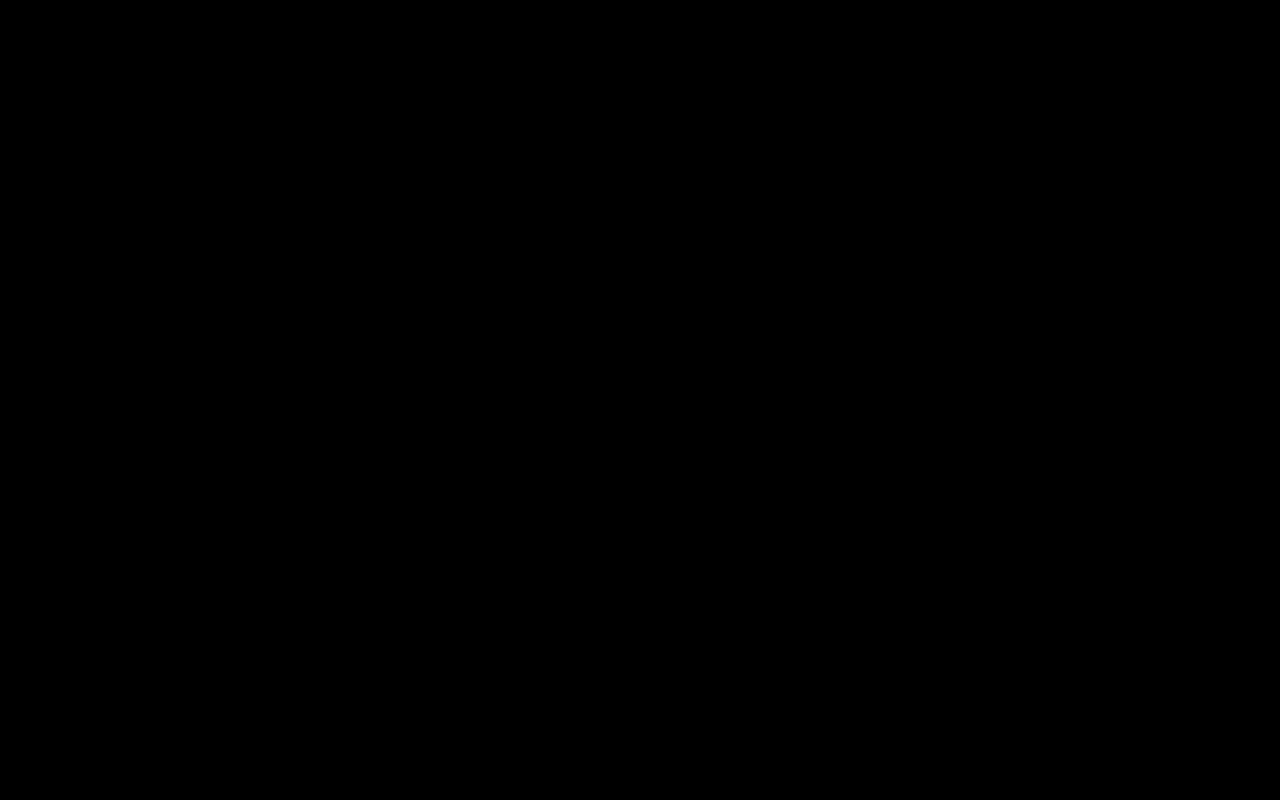
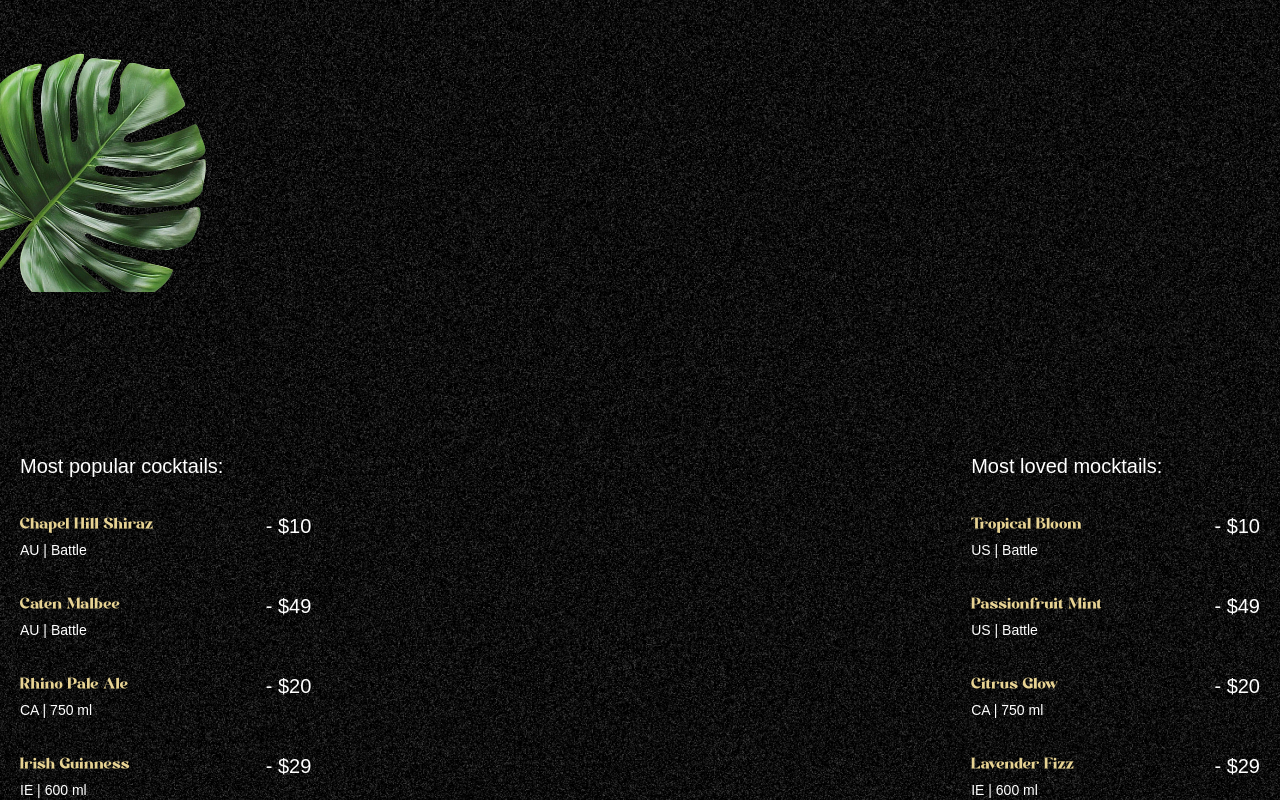
Before and after one commit to heyolaniran/mojito-gsap, a React (Vite) app: page / in a window 1280 px wide. Shown: the part 840-1640 px from the top of the page. Before the commit the page ends 1600 px from the top, so only its background shows below. Built offline with nearby package versions, Linux system fonts and the light colour scheme; a web font is replaced by a local one.

Commit message:
feat: implements cocktails section

```diff
--- a/src/App.tsx
+++ b/src/App.tsx
@@ -1,3 +1,4 @@
+import Cocktails from "./components/ui/cocktails"
 import Hero from "./components/ui/hero"
 import NavBar from "./components/ui/nav-bar"
 
@@ -6,7 +7,7 @@
     <main>
       <NavBar />
       <Hero />
-      <div className="h-dvh bg-black"></div>
+      <Cocktails />
     </main>
   )
 }
--- /dev/null
+++ b/src/components/ui/cocktails.tsx
@@ -0,0 +1,62 @@
+import { useGSAP } from "@gsap/react";
+import { cocktailLists, mockTailLists } from "../../constants";
+import { gsap } from "gsap";
+
+export default function Cocktails() {
+
+    useGSAP(() => {
+        const timeline = gsap.timeline({
+            scrollTrigger:  {
+                trigger: "#cocktails",
+                start: "top 30%",
+                end: "bottom 80%",
+                scrub: true
+            }
+        })
+
+        timeline.from('#c-left-leaf', { xPercent: -100, yPercent: -100}).from('#c-right-leaf', { xPercent: 100, yPercent: 100})
+
+    })
+
+    return (
+        <section id="cocktails" className="noisy">
+            <img src="/images/cocktail-left-leaf.png" alt="left-leaf"  id="left-leaf" />
+            <img src="/images/cocktail-right-leaf.png" alt="right-leaf" id="c-right-leaf" />
+
+            <div className="list">
+                <div className="popular">
+                    <h2>Most popular cocktails:</h2>
+                    <ul>
+                        {cocktailLists.map((item) => (
+                            <li key={item.name}>
+                                <div className="md:me-28">
+                                    <h3>
+                                        {item.name}
+                                    </h3>
+                                    <p>{item.country} | {item.detail}</p>
+                                </div>
+
+                                <span>- {item.price} </span>
+                            </li>
+                        ))}
+                    </ul>
+                </div>
+
+                <div className="loved">
+                    <h2>Most loved mocktails:</h2>
+                    <ul>
+                        {mockTailLists.map((item) => (
+                            <li key={item.name}>
+                                <div className="me-28">
+                                    <h3>{item.name}</h3>
+                                    <p>{item.country} | {item.detail}</p>
+                                </div>
+                                <span>- {item.price}</span>
+                            </li>
+                        ))}
+                    </ul>
+                </div>
+            </div>
+        </section>
+    )
+}
```
